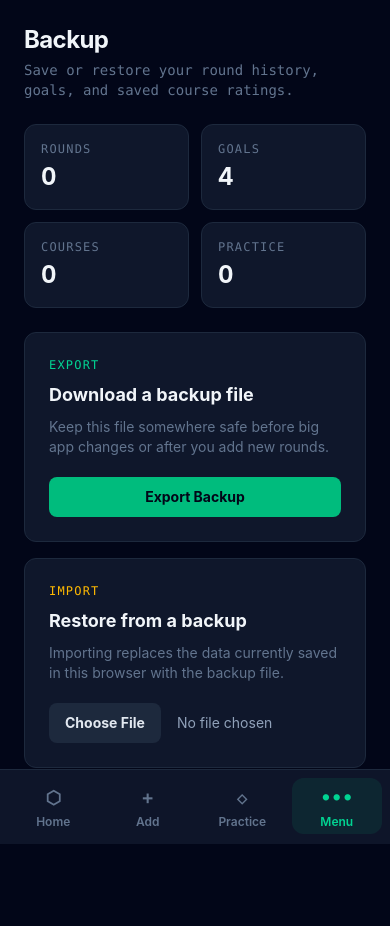
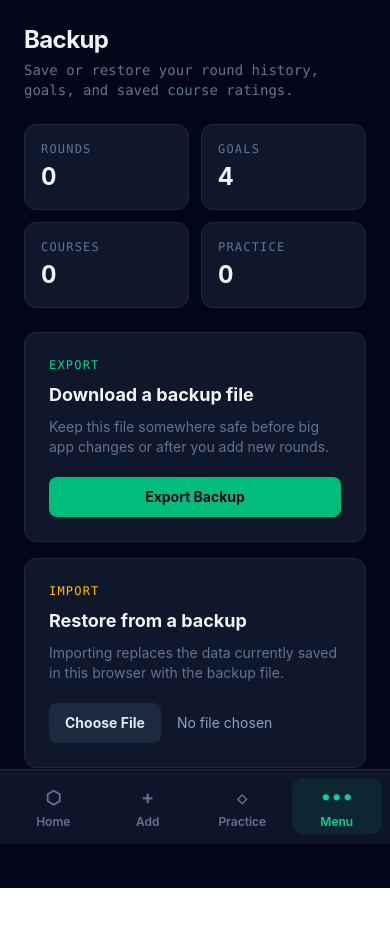
Before and after one commit to EBentjen/golf-tracker, a React (Vite) app: page /backup in a window 390 px wide. Shown: the top 926 px of the page. After the commit the page ends 888 px from the top, so only its background shows below. Built offline with nearby package versions, Linux system fonts and the light colour scheme.

Commit message:
Adjust mobile content spacing for menu nav

```diff
--- a/src/App.jsx
+++ b/src/App.jsx
@@ -32,7 +32,7 @@ export default function App() {
     <BrowserRouter>
       <div className="flex min-h-screen bg-slate-950">
         <Sidebar />
-        <main className="flex-1 pb-36 md:pb-0 overflow-y-auto">
+        <main className="flex-1 pb-24 md:pb-0 overflow-y-auto">
           <Routes>
             <Route path="/" element={<Dashboard rounds={rounds} targets={targets} />} />
             <Route path="/add" element={<AddRound onAdd={addRound} />} />
```
